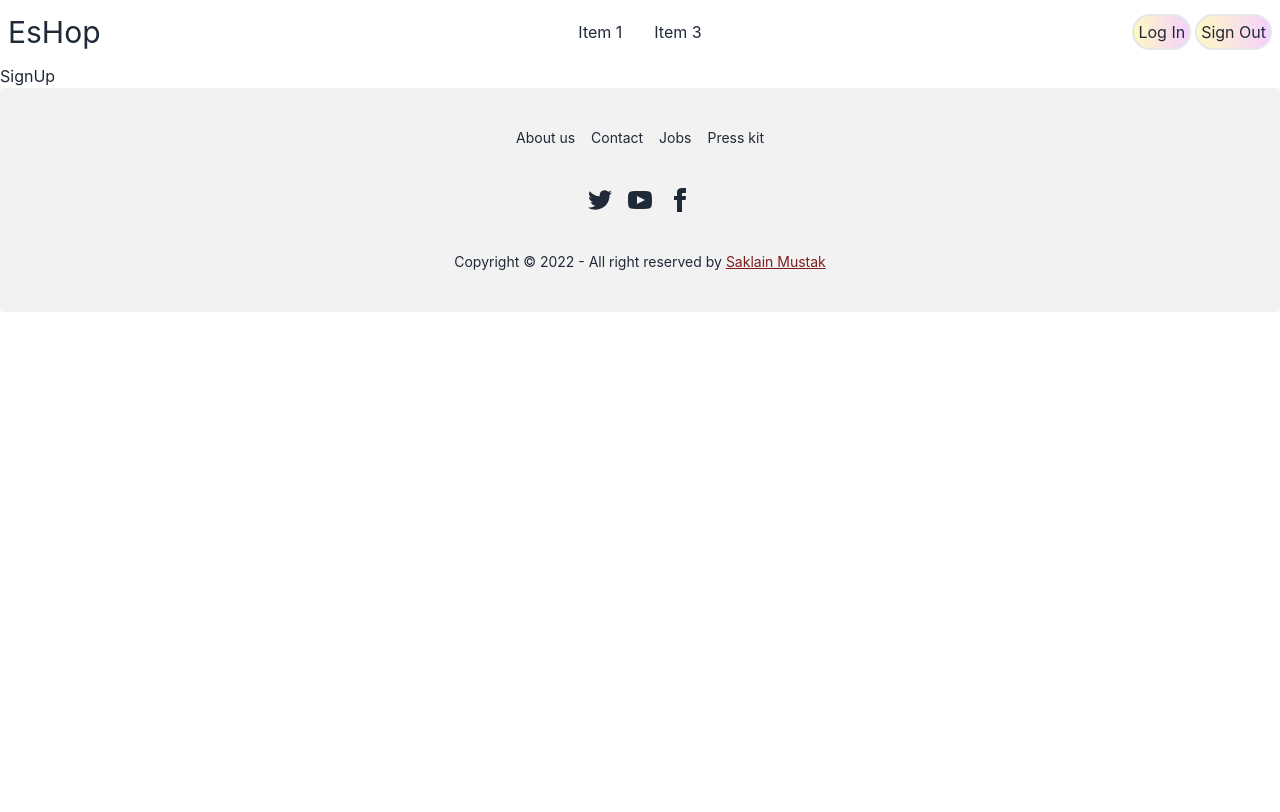
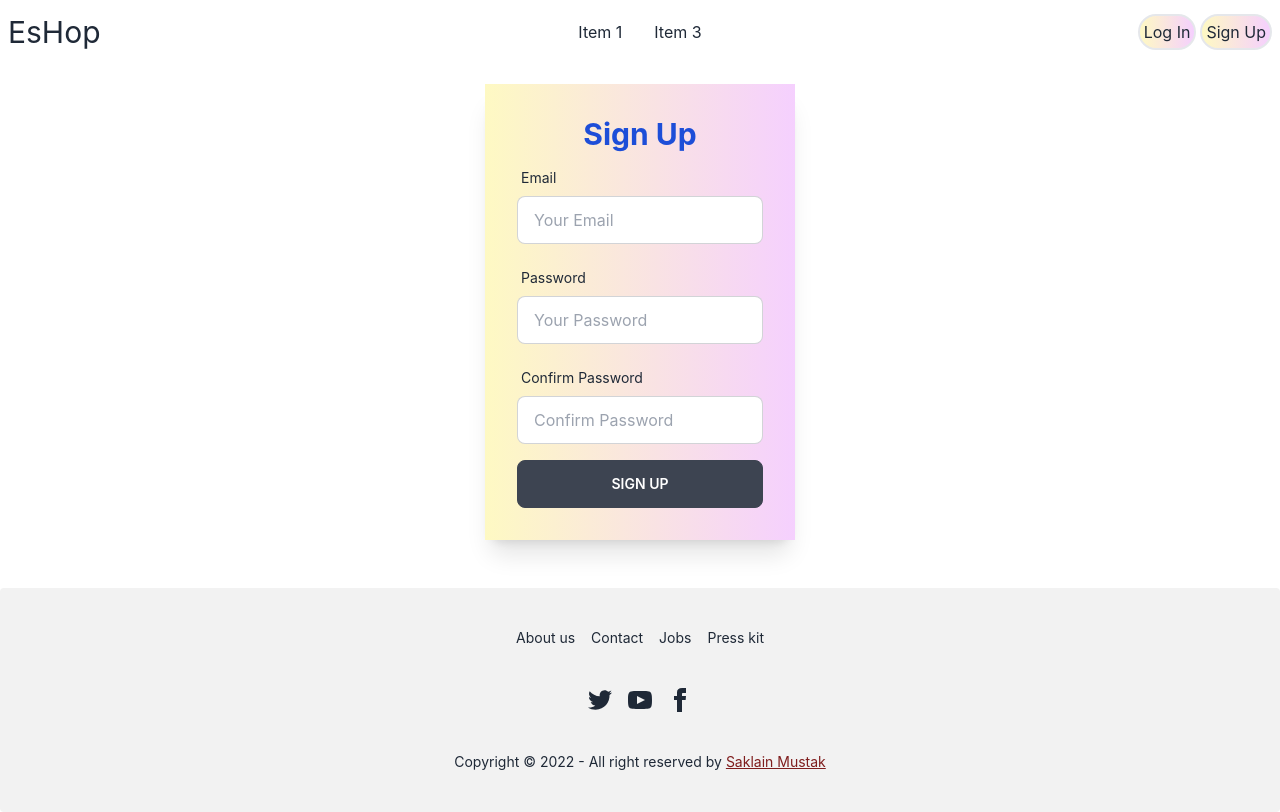
Before and after one commit to saklain71/usercrud, a React (Create React App) app: page /signUp in a window 1280 px wide. Built offline with nearby package versions, Linux system fonts and the light colour scheme.

Commit message:
sign up login done

```diff
--- a/src/Pages/Navbar.js
+++ b/src/Pages/Navbar.js
@@ -32,7 +32,7 @@ const Navbar = () => {
         </div>
         <div class="navbar-end gap-1">
           <Link className='border-2 rounded-full p-1 bg-gradient-to-r from-yellow-100 to-fuchsia-200' to="login">Log In</Link>
-          <Link className='border-2 rounded-full p-1 bg-gradient-to-r from-yellow-100 to-fuchsia-200' to="signout">Sign Out</Link>
+          <Link className='border-2 rounded-full p-1 bg-gradient-to-r from-yellow-100 to-fuchsia-200' to="signUp">Sign Up</Link>
 
         </div>
       </div>
--- a/src/Pages/Shared/Login.js
+++ b/src/Pages/Shared/Login.js
@@ -31,7 +31,6 @@ const Login = () => {
 
     // let signInError;
 
-
     // if (error || gError) {
     //     signInError = <p className='text-red-500'><small>{error?.message || gError?.message}</small></p>
     // }
@@ -58,7 +57,7 @@ const Login = () => {
         console.log("...");
     }
     return (
-        <div className='flex h-screen items-center justify-center bg-base-100 mt-5 mb-12'>
+        <div className='flex align-center justify-center bg-base-100 m-5 mb-12'>
             <div className="card w-11/12 lg:w-1/4 shadow-xl">
                 <div className="card-body bg-gradient-to-r from-yellow-100 to-fuchsia-200">
                     <h2 className="text-center text-xl mx:text-2xl lg:text-3xl font-bold text-blue-700">Login</h2>
--- a/src/Pages/Shared/Signup.js
+++ b/src/Pages/Shared/Signup.js
@@ -1,9 +1,98 @@
 import React from 'react';
+import { useForm } from 'react-hook-form';
 
 const Signup = () => {
+
+
+    const { register, formState: { errors }, handleSubmit } = useForm();
+
     return (
-        <div>
-            <h1>SignUp</h1>
+        <div className='flex align-center justify-center bg-base-100 m-5 mb-12'>
+            <div className='card w-11/12 lg:w-1/4 shadow-xl'>
+                <div className='card-body bg-gradient-to-r from-yellow-100 to-fuchsia-200'>
+                    <h2 className="text-center text-xl mx:text-2xl lg:text-3xl font-bold text-blue-700">Sign Up</h2>
+                    <form onSubmit={handleSubmit(onsubmit)}>
+                        <div className='form-control w-full max-w-ms'>
+                            <label className='label'>
+                                <span className='label-text'>Email</span>
+                            </label>
+                            <input type="email" placeholder='Your Email' id='email'
+                            className="input input-bordered w-full max-w-xs"
+                            { ...register("email", {
+                                required:{
+                                    value: true,
+                                    message: "Valid Email is required"
+                                },
+                                pattern:{
+                                        value: /[a-z0-9]+@[a-z]+\.[a-z]{2,3}/,
+                                        message: 'Provide a valid Email'
+                                }
+                            })
+                            } />
+
+                            <label className="label">
+                                {errors.email?.type === 'required' &&
+                                <span className="label-text-alt text-red-600">{errors.email.message}</span>}
+                                {/* {errors.email?.type === 'pattern' && <span className="label-text-alt text-red-600">{errors.email.message}</span>} */}
+
+                            </label>
+                        </div>
+
+                        <div className='form-control w-full max-w-xs'>
+                            <label className='label'>
+                                <span className='label-text'>Password</span>
+                            </label>
+                            <input type="password" placeholder='Your Password'
+                            className='input input-bordered w-full max-w-ms'
+                            { ...register("password", {
+                                required:{
+                                    value: true,
+                                    message: "Valid Password is required"
+                                },
+                                minLength:{
+                                        value: 6,
+                                        message: 'Provide a valid Password'
+                                }
+                            })
+                            } />
+
+                            <label className="label">
+                                {errors.password?.type === 'required' && <span className="label-text-alt text-red-600">{errors.password.message}</span>}
+                                {/* {errors.email?.type === 'pattern' && <span className="label-text-alt text-red-600">{errors.email.message}</span>} */}
+                                {errors.password?.type === 'minLength' && <span>{errors.password.message}</span>}
+
+                            </label>
+                        </div>
+                        <div className="form-control w-full max-w-xs">
+                            <label className="label">
+                                <span className="label-text">Confirm Password</span>
+                            </label>
+
+                            <input
+                                type="password" placeholder="Confirm Password"
+                                className="input input-bordered w-full max-w-xs"
+                                {...register("confirmPassword", {
+                                    required:{
+                                        value: true,
+                                        message: 'Confirm Password is Required'
+                                    },
+                                    minLength: {
+                                        value: 6,
+                                        message: 'Must be six characters or longer'
+                                    }
+                                })} />
+
+                            <label className="label">
+                            {errors.password?.type === 'required' &&  <span className="label-text-alt text-red-600">{errors.password.message}</span>}
+                            {errors.password?.type === 'minLength' && <span className="label-text-alt text-red-600">{errors.password.message}</span>}
+
+                            </label>
+                        </div>
+
+                        <input className='btn w-full max-w-xs' type="submit" value="Sign Up" />
+                    </form>
+                </div>
+            </div>
         </div>
     );
 };
```
